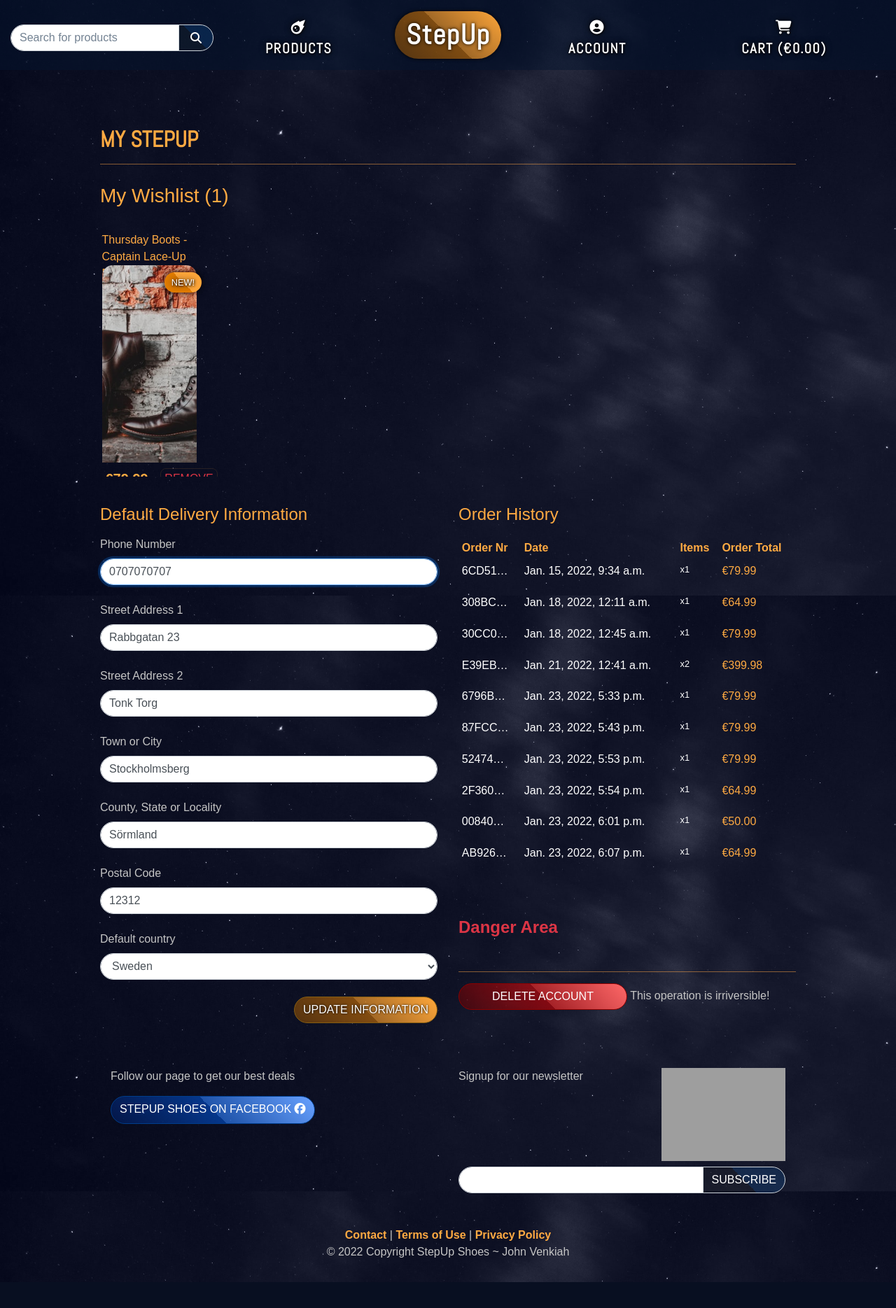
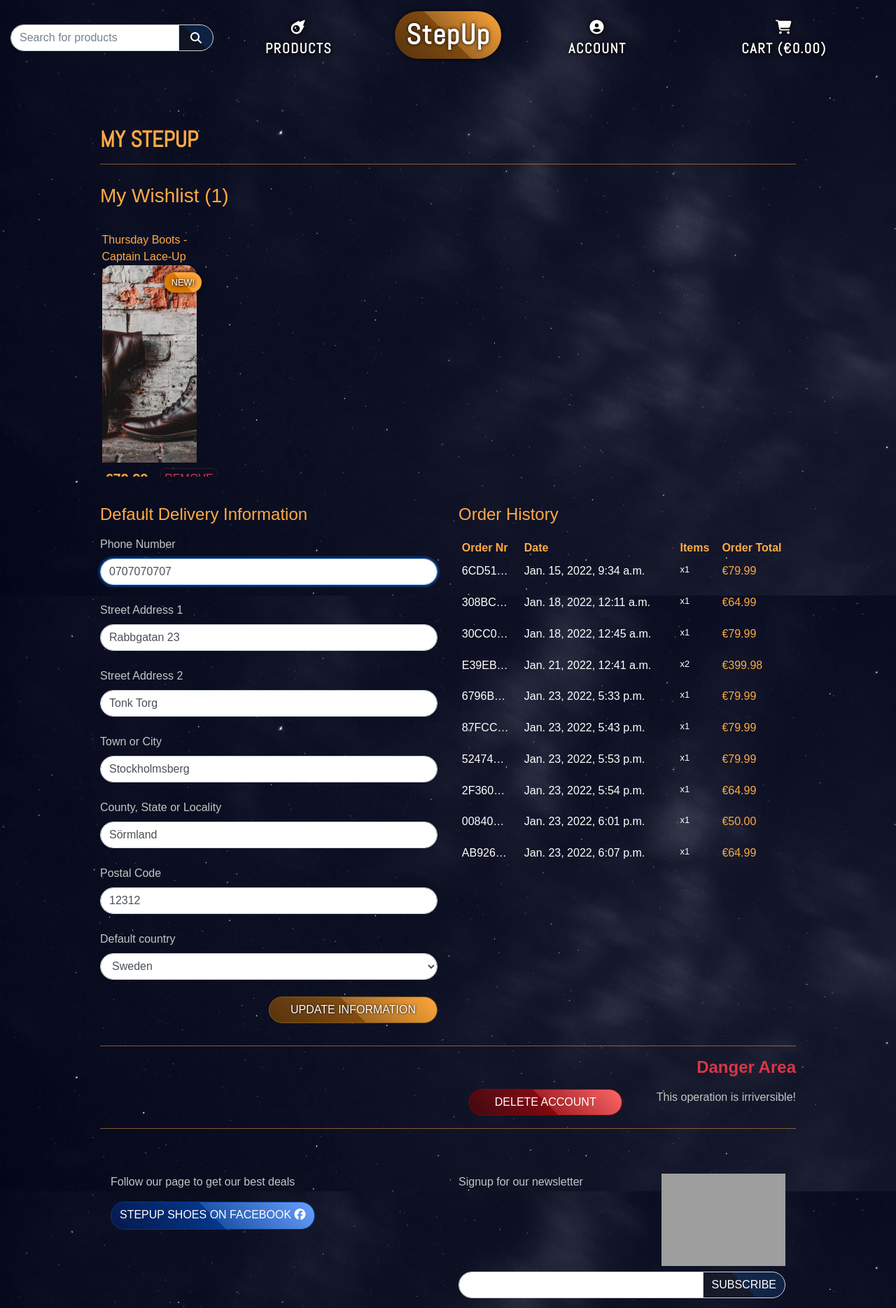
Before and after one commit to johnvenkiah/CI_PP5_John_Venkiah, a Django app: page /my_stepup/ in a window 1280 px wide. Shown: the top 1869 px of the page at 70% size. Before the commit the page ends 1832 px from the top, so only its background shows below. Run offline with Django 3.2, Linux system fonts and the light colour scheme; a user stored in the database is signed in; data comes from the database, SQL or seed files in the repository; parts of the project's set-up code (start-up, migrations or seed data) failed here and were passed over; some libraries are stand-ins or nearby versions; some web fonts are replaced; grey boxes are pictures that could not be loaded.

Commit message:
style: better layout, danger area in profile

```diff
--- a/profiles/templates/profiles/my_stepup.html
+++ b/profiles/templates/profiles/my_stepup.html
@@ -86,7 +86,9 @@
                 <form class="mt-3" action="{% url 'my_stepup' %}" method="POST" id="profile-update-form">
                     {% csrf_token %}
                     {{ form|crispy }}
-                    <button class="mb-3 btn btn-orange float-right">Update Information</button>
+                    <div class="col-12 col-lg-6 ml-auto p-0">
+                        <button class="mb-3 btn btn-orange btn-block">Update Information</button>
+                    </div>
                 </form>
             </div>
             <div class="col-12 col-lg-6 mt-4">
@@ -132,12 +134,23 @@
                 {% else %}
                     <p class="my-3">You haven't placed any orders yet.</p>
                 {% endif %}
-                <h4 class="text-danger font-weight-bold my-5">Danger Area</h4>
+            </div>
+            <div class="col-12">
                 <hr>
-                <p>
-                    <a href="{% url 'delete_account' request.user.id %}" class="btn btn-red w-50">Delete Account</a>
-                    <span class="text-right">This operation is irriversible!</span>
-                </p>
+                <h4 class="text-danger font-weight-bold my-3 text-md-right">Danger Area</h4>
+            </div>
+            <div class="col-12 col-md-6 ml-auto">
+                <div class="row ml-auto">
+                    <div class="col-12 col-md-6">
+                        <a href="{% url 'delete_account' request.user.id %}" class="btn btn-red btn-block">Delete Account</a>
+                    </div>
+                    <div class="col-12 col-md-6">
+                        <p class="text-center text-md-right mt-3 mt-md-0">This operation is irriversible!</p>
+                    </div>
+                </div>
+            </div>
+            <div class="col-12">
+                <hr>
             </div>
         </div>
     </div>
```
